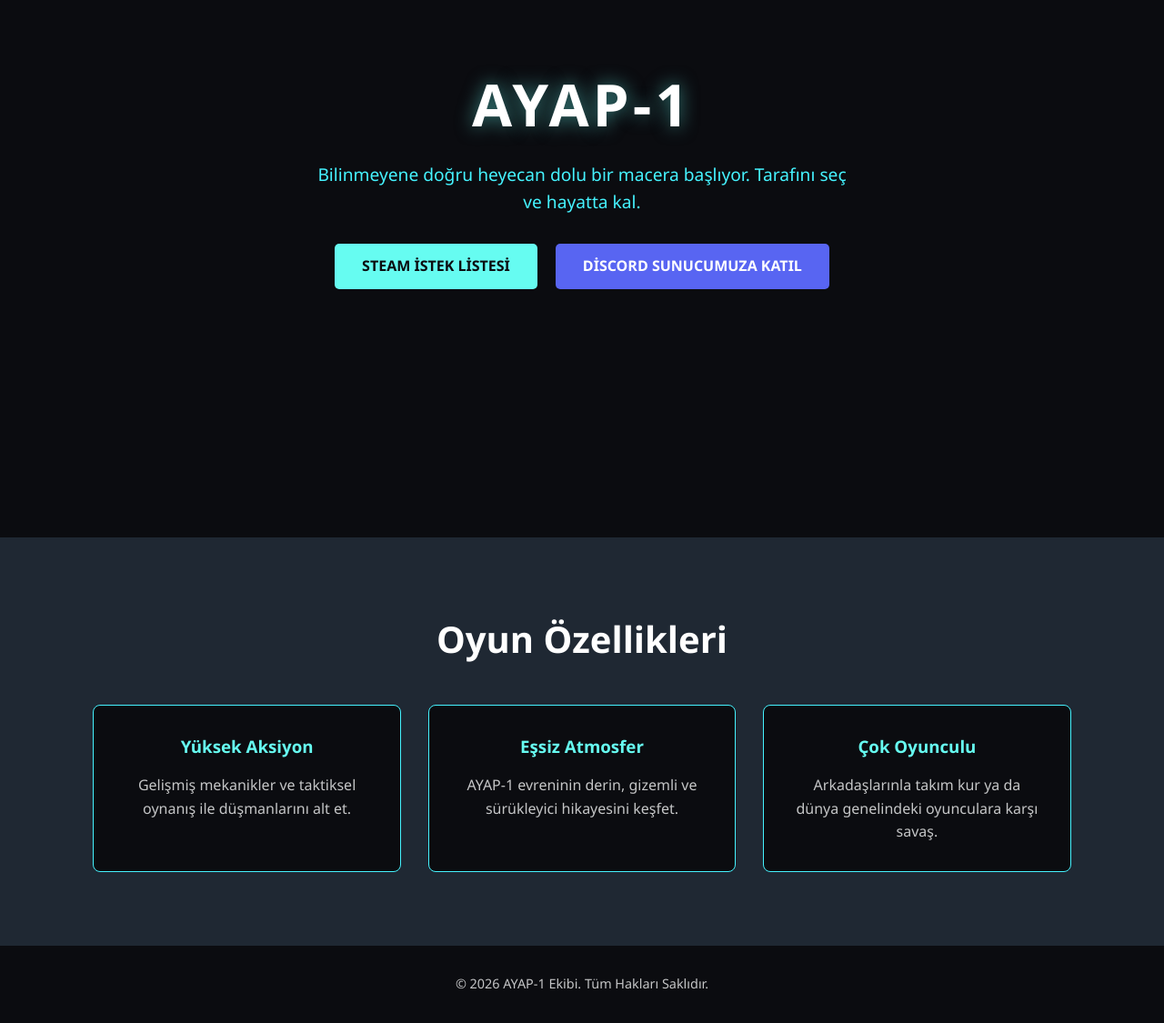
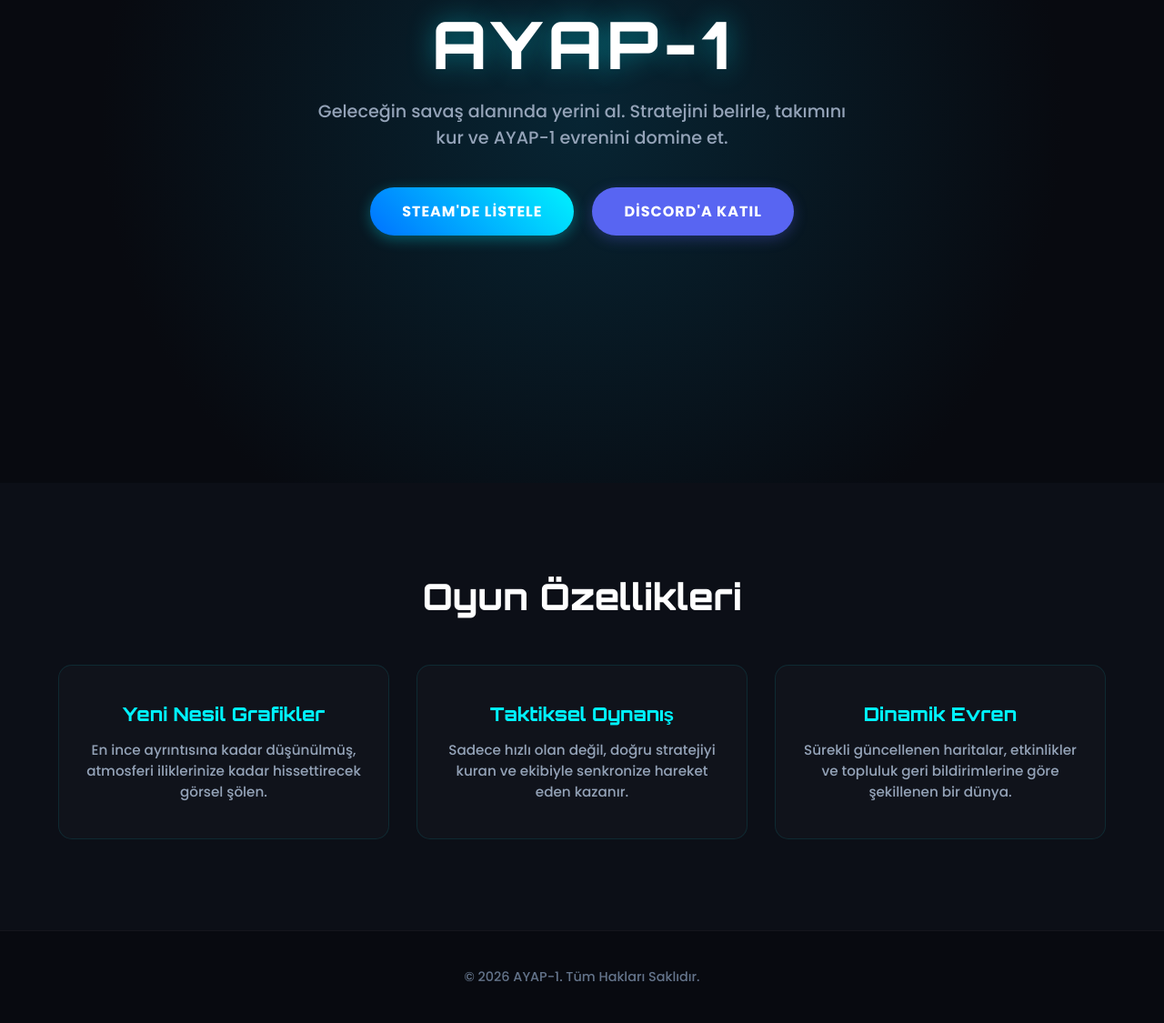
Before and after one commit to RoboZeka2026/AYAP-1, a plain HTML site: page index.html in a window 1280 px wide. Shown: the part 269-1394 px from the top of the page at 91% size. Drawn offline with Linux system fonts and the light colour scheme.

Commit message:
Refactor index.html for improved styling and structure

```diff
--- a/index.html
+++ b/index.html
@@ -4,93 +4,102 @@
     <meta charset="UTF-8">
     <meta name="viewport" content="width=device-width, initial-scale=1.0">
     <title>AYAP-1 | Resmi Web Sitesi</title>
+
+    <link rel="preconnect" href="https://fonts.googleapis.com">
+    <link rel="preconnect" href="https://fonts.gstatic.com" crossorigin>
+    <link href="https://fonts.googleapis.com/css2?family=Orbitron:wght@500;800&family=Poppins:wght@300;500;700&display=swap" rel="stylesheet">
+
     <style>
-        /* Genel Tasarım Ayarları */
+        /* CSS SIFIRLAMA VE TEMEL AYARLAR */
         * {
             margin: 0;
             padding: 0;
             box-sizing: border-box;
-            font-family: 'Segoe UI', Tahoma, Geneva, Verdana, sans-serif;
+            font-family: 'Poppins', sans-serif;
         }
 
-        body {
-            background-color: #0b0c10;
-            color: #c5c6c7;
-            line-height: 1.6;
+        html, body {
+            width: 100%;
+            overflow-x: hidden;
+            background-color: #080a10;
+            color: #e2e8f0;
+            scroll-behavior: smooth;
         }
 
-        /* Navigasyon (Menü) */
-        nav {
+        /* ÜST MENÜ (NAVIGASYON) */
+        header {
+            position: fixed;
+            top: 0;
+            left: 0;
+            width: 100%;
+            padding: 20px 5%;
             display: flex;
             justify-content: space-between;
             align-items: center;
-            padding: 20px 8%;
-            background-color: rgba(11, 12, 16, 0.95);
-            position: fixed;
-            width: 100%;
-            top: 0;
+            background: rgba(8, 10, 16, 0.9);
+            backdrop-filter: blur(10px);
             z-index: 1000;
-            border-bottom: 1px solid #1f2833;
+            border-bottom: 1px solid rgba(0, 242, 254, 0.1);
         }
 
         .logo {
+            font-family: 'Orbitron', sans-serif;
             font-size: 24px;
-            font-weight: bold;
-            color: #66fcf1;
-            letter-spacing: 2px;
+            font-weight: 800;
+            color: #00f2fe;
+            text-shadow: 0 0 10px rgba(0, 242, 254, 0.5);
+            text-decoration: none;
         }
 
         .nav-links {
+            display: flex;
             list-style: none;
-            display: flex;
-        }
-
-        .nav-links li {
-            margin-left: 20px;
+            gap: 25px;
         }
 
         .nav-links a {
-            color: #c5c6c7;
+            color: #94a3b8;
             text-decoration: none;
-            transition: color 0.3s;
+            font-weight: 500;
+            transition: 0.3s;
         }
 
         .nav-links a:hover {
-            color: #66fcf1;
+            color: #00f2fe;
         }
 
-        /* Ana Karşılama Ekranı (Hero Section) */
-        .hero {
-            height: 100vh;
+        /* ANA GİRİŞ EKRANI (HERO) */
+        .hero-section {
+            min-height: 100vh;
             display: flex;
             flex-direction: column;
             justify-content: center;
             align-items: center;
             text-align: center;
             padding: 0 20px;
-            /* Arka plana oyununuzdan bir görsel koyabilirsiniz. Şimdilik koyu bir gradyan var. */
-            background: linear-gradient(rgba(11, 12, 16, 0.8), rgba(11, 12, 16, 0.9)), url('oyun-arkaplan.jpg') no-repeat center center/cover;
-            margin-top: 60px;
+            background: radial-gradient(circle at center, rgba(4, 190, 254, 0.15) 0%, rgba(8, 10, 16, 1) 70%);
+            position: relative;
         }
 
-        .hero h1 {
-            font-size: 4rem;
+        .hero-section h1 {
+            font-family: 'Orbitron', sans-serif;
+            font-size: 4.5rem;
+            font-weight: 800;
             color: #ffffff;
-            margin-bottom: 10px;
-            text-transform: uppercase;
-            letter-spacing: 4px;
-            text-shadow: 0 0 20px rgba(102, 252, 241, 0.5);
+            letter-spacing: 5px;
+            margin-bottom: 15px;
+            text-shadow: 0 0 30px rgba(0, 242, 254, 0.4);
         }
 
-        .hero p {
+        .hero-section p {
             font-size: 1.2rem;
+            color: #94a3b8;
             max-width: 600px;
-            margin-bottom: 30px;
-            color: #45f3ff;
+            margin-bottom: 40px;
         }
 
-        /* Butonlar */
-        .cta-buttons {
+        /* BUTONLAR */
+        .btn-container {
             display: flex;
             gap: 20px;
             flex-wrap: wrap;
@@ -98,123 +107,143 @@
         }
 
         .btn {
-            padding: 12px 30px;
+            padding: 14px 35px;
             font-size: 1rem;
-            font-weight: bold;
+            font-weight: 700;
             text-decoration: none;
-            border-radius: 5px;
+            border-radius: 50px;
+            text-transform: uppercase;
+            letter-spacing: 1px;
             transition: all 0.3s ease;
-            text-transform: uppercase;
         }
 
-        .btn-steam {
-            background-color: #66fcf1;
-            color: #0b0c10;
+        .btn-primary {
+            background: linear-gradient(45deg, #0072ff, #00f2fe);
+            color: #fff;
+            box-shadow: 0 4px 15px rgba(0, 242, 254, 0.3);
         }
 
-        .btn-steam:hover {
-            background-color: #45f3ff;
-            box-shadow: 0 0 15px rgba(102, 252, 241, 0.7);
+        .btn-primary:hover {
             transform: translateY(-3px);
+            box-shadow: 0 6px 20px rgba(0, 242, 254, 0.5);
         }
 
-        .btn-discord {
-            background-color: #5865F2;
-            color: #ffffff;
+        .btn-secondary {
+            background: #5865F2;
+            color: #fff;
+            box-shadow: 0 4px 15px rgba(88, 101, 242, 0.3);
         }
 
-        .btn-discord:hover {
-            background-color: #4752c4;
-            box-shadow: 0 0 15px rgba(88, 101, 242, 0.7);
+        .btn-secondary:hover {
             transform: translateY(-3px);
+            box-shadow: 0 6px 20px rgba(88, 101, 242, 0.5);
         }
 
-        /* Hakkında/Özellikler Bölümü */
-        .features {
-            padding: 80px 8%;
+        /* ÖZELLİKLER BÖLÜMÜ */
+        .features-section {
+            padding: 100px 5%;
+            background-color: #0c0f17;
             text-align: center;
-            background-color: #1f2833;
         }
 
-        .features h2 {
+        .features-section h2 {
+            font-family: 'Orbitron', sans-serif;
             font-size: 2.5rem;
-            color: #ffffff;
-            margin-bottom: 40px;
+            margin-bottom: 50px;
+            color: #fff;
         }
 
-        .grid {
+        .features-grid {
             display: grid;
-            grid-template-columns: repeat(auto-fit, minmax(250px, 1fr));
+            grid-template-columns: repeat(auto-fit, minmax(280px, 1fr));
             gap: 30px;
+            max-width: 1200px;
+            margin: 0 auto;
         }
 
-        .card {
-            background-color: #0b0c10;
-            padding: 30px;
-            border-radius: 8px;
-            border: 1px solid #45f3ff;
-            transition: transform 0.3s;
+        .feature-card {
+            background: rgba(255, 255, 255, 0.02);
+            padding: 40px 30px;
+            border-radius: 15px;
+            border: 1px solid rgba(0, 242, 254, 0.1);
+            transition: 0.3s ease;
         }
 
-        .card:hover {
-            transform: translateY(-10px);
+        .feature-card:hover {
+            transform: translateY(-5px);
+            background: rgba(255, 255, 255, 0.04);
+            border-color: #00f2fe;
         }
 
-        .card h3 {
-            color: #66fcf1;
+        .feature-card h3 {
+            font-family: 'Orbitron', sans-serif;
+            color: #00f2fe;
             margin-bottom: 15px;
+            font-size: 1.3rem;
         }
 
-        /* Footer (Alt Kısım) */
+        .feature-card p {
+            color: #94a3b8;
+            font-size: 0.95rem;
+        }
+
+        /* FOOTER */
         footer {
+            padding: 40px;
             text-align: center;
-            padding: 30px;
-            background-color: #0b0c10;
-            border-top: 1px solid #1f2833;
+            background: #080a10;
+            border-top: 1px solid rgba(255, 255, 255, 0.05);
+            color: #64748b;
             font-size: 0.9rem;
+        }
+
+        /* MOBIL UYUMLULUK */
+        @media (max-width: 768px) {
+            .hero-section h1 { font-size: 2.8rem; }
+            .nav-links { display: none; } /* Mobilde menüyü sadeleştirmek için gizledik */
+            header { justify-content: center; }
         }
     </style>
 </head>
 <body>
 
-    <nav>
-        <div class="logo">AYAP-1</div>
+    <header>
+        <a href="#" class="logo">AYAP-1</a>
         <ul class="nav-links">
             <li><a href="#home">Ana Sayfa</a></li>
             <li><a href="#features">Özellikler</a></li>
-            <li><a href="#community">Topluluk</a></li>
         </ul>
-    </nav>
+    </header>
 
-    <section class="hero" id="home">
+    <section class="hero-section" id="home">
         <h1>AYAP-1</h1>
-        <p>Bilinmeyene doğru heyecan dolu bir macera başlıyor. Tarafını seç ve hayatta kal.</p>
-        <div class="cta-buttons">
-            <a href="https://store.steampowered.com" target="_blank" class="btn btn-steam">Steam İstek Listesi</a>
-            <a href="https://discord.gg" target="_blank" class="btn btn-discord">Discord Sunucumuza Katıl</a>
+        <p>Geleceğin savaş alanında yerini al. Stratejini belirle, takımını kur ve AYAP-1 evrenini domine et.</p>
+        <div class="btn-container">
+            <a href="https://store.steampowered.com" target="_blank" class="btn btn-primary">Steam'de Listele</a>
+            <a href="https://discord.gg" target="_blank" class="btn btn-secondary">Discord'a Katıl</a>
         </div>
     </section>
 
-    <section class="features" id="features">
+    <section class="features-section" id="features">
         <h2>Oyun Özellikleri</h2>
-        <div class="grid">
-            <div class="card">
-                <h3>Yüksek Aksiyon</h3>
-                <p>Gelişmiş mekanikler ve taktiksel oynanış ile düşmanlarını alt et.</p>
+        <div class="features-grid">
+            <div class="feature-card">
+                <h3>Yeni Nesil Grafikler</h3>
+                <p>En ince ayrıntısına kadar düşünülmüş, atmosferi iliklerinize kadar hissettirecek görsel şölen.</p>
             </div>
-            <div class="card">
-                <h3>Eşsiz Atmosfer</h3>
-                <p>AYAP-1 evreninin derin, gizemli ve sürükleyici hikayesini keşfet.</p>
+            <div class="feature-card">
+                <h3>Taktiksel Oynanış</h3>
+                <p>Sadece hızlı olan değil, doğru stratejiyi kuran ve ekibiyle senkronize hareket eden kazanır.</p>
             </div>
-            <div class="card">
-                <h3>Çok Oyunculu</h3>
-                <p>Arkadaşlarınla takım kur ya da dünya genelindeki oyunculara karşı savaş.</p>
+            <div class="feature-card">
+                <h3>Dinamik Evren</h3>
+                <p>Sürekli güncellenen haritalar, etkinlikler ve topluluk geri bildirimlerine göre şekillenen bir dünya.</p>
             </div>
         </div>
     </section>
 
     <footer>
-        <p>&copy; 2026 AYAP-1 Ekibi. Tüm Hakları Saklıdır.</p>
+        <p>&copy; 2026 AYAP-1. Tüm Hakları Saklıdır.</p>
     </footer>
 
 </body>
```
